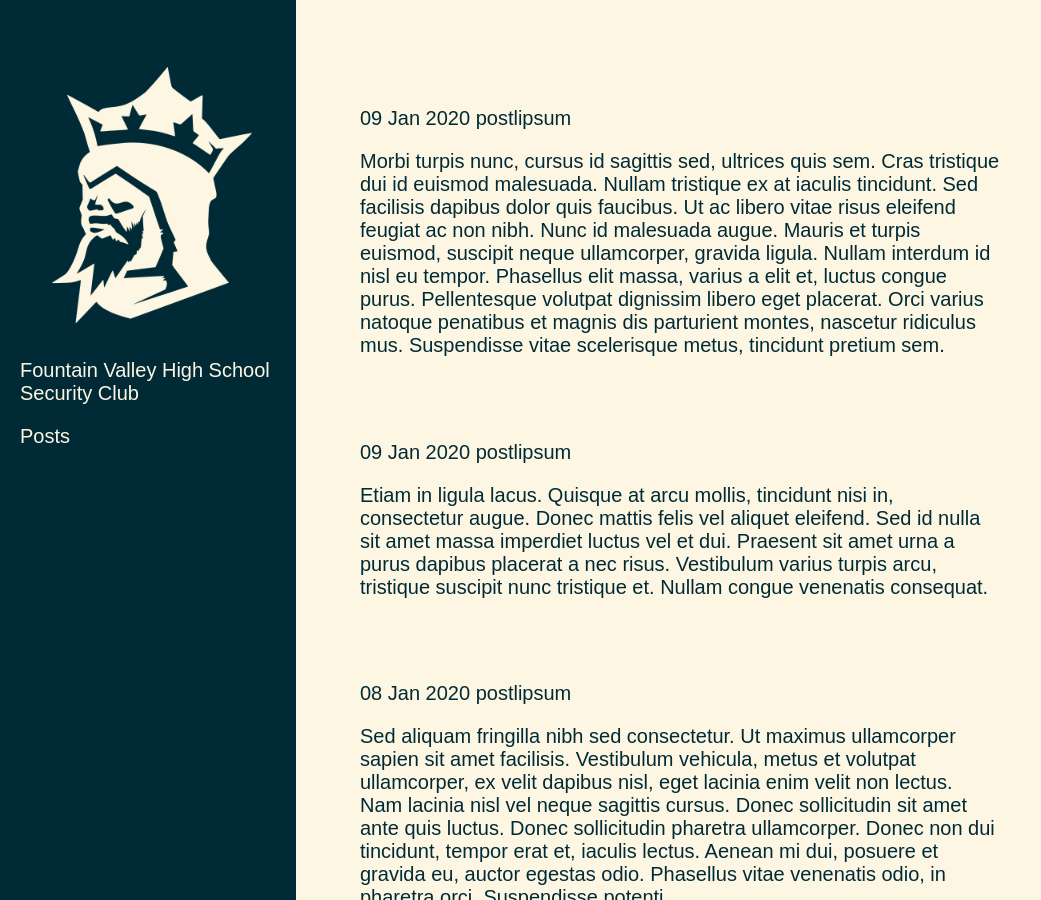
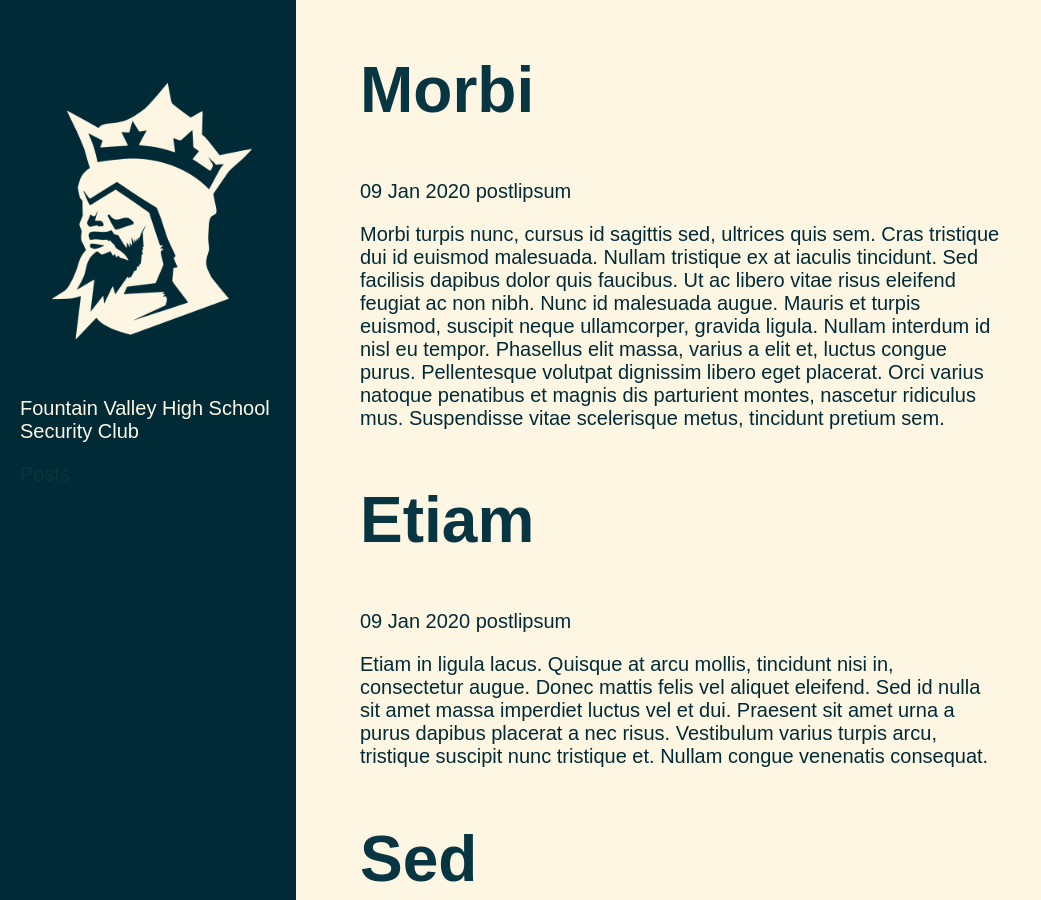
Before and after one commit to FVHSsec/fvhssec.github.io, a Jekyll site: the page built from index.md, in a window 1280 px wide and 900 px high. Shown: the whole window, without its empty margins (0-1041 px from the left). Built offline with Jekyll 4.4.1, drawn with Linux system fonts in a browser that asks for light colours.

Commit message:
Update head.html

```diff
--- a/_includes/head.html
+++ b/_includes/head.html
@@ -17,11 +17,11 @@
     <link rel = "stylesheet" href = "{{ site.baseurl }}/assets/css/main.css">
     <link rel = "stylesheet" href = "{{ site.baseurl }}/assets/css/overlay.css">
 
-    {% if page.name == index.html %}
+    {% if page.basename == index.html %}
     <link rel = "stylesheet" href = "{{ site.baseurl }}/assets/css/feed.css">
     {% endif %}
 
-    {% if page.name == error %}
+    {% if page.basename == error %}
     <link rel = "stylesheet" href = "{{ site.baseurl }}/assets/css/error.css">
     {% endif %}
 
```
